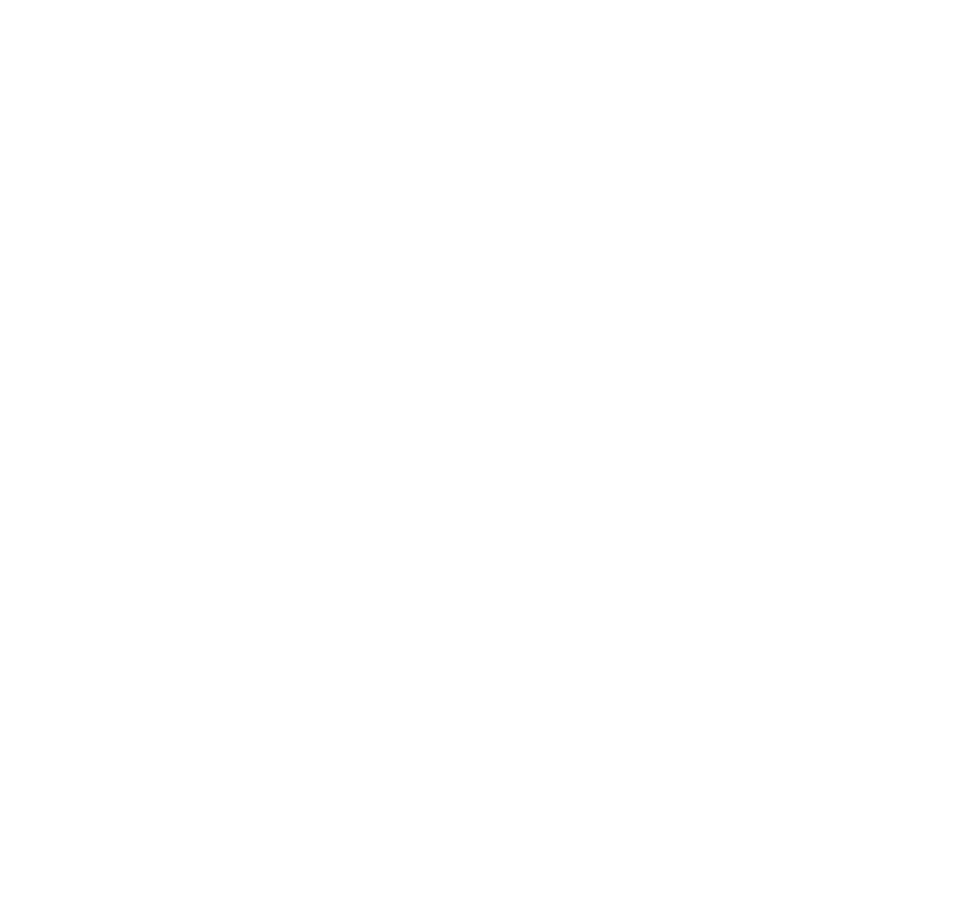
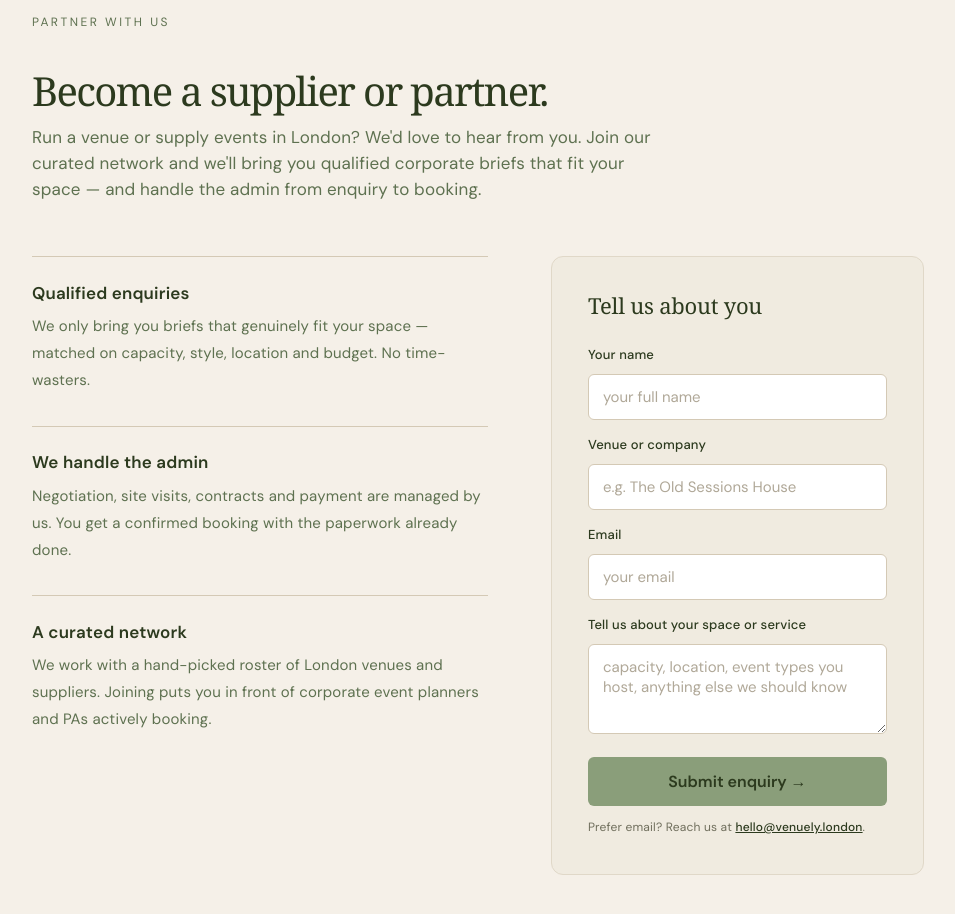
Before and after one commit to venuelylondon/Venuely, a React (Vite) app: page /partners in a window 1280 px wide. Before the commit this address had no page. Shown: the part 180-1094 px from the top of the page, without its empty margins (162-1117 px from the left). Before the commit the page ends 800 px from the top, so only its background shows below. Built offline with nearby package versions, Linux system fonts and the light colour scheme.

Commit message:
add become a supplier or partner page with nav link and form

```diff
--- a/src/App.jsx
+++ b/src/App.jsx
@@ -4,6 +4,7 @@
 import BlogPage from './BlogPage'
 import FAQPage from './FAQPage'
 import HowItWorksPage from './HowItWorksPage'
+import PartnersPage from './PartnersPage'
 
 function App() {
   return (
@@ -14,6 +15,7 @@
       <Route path="/blog" element={<BlogPage />} />
       <Route path="/how-it-works" element={<HowItWorksPage />} />
       <Route path="/faq" element={<FAQPage />} />
+      <Route path="/partners" element={<PartnersPage />} />
     </Routes>
   )
 }
--- /dev/null
+++ b/src/PartnersPage.jsx
@@ -0,0 +1,162 @@
+import { useState } from "react";
+import { Link } from "react-router-dom";
+
+const FORMSPREE_ENDPOINT = "https://formspree.io/f/mkoegwqp";
+
+const reasons = [
+  {
+    title: "Qualified enquiries",
+    desc: "We only bring you briefs that genuinely fit your space — matched on capacity, style, location and budget. No time-wasters.",
+  },
+  {
+    title: "We handle the admin",
+    desc: "Negotiation, site visits, contracts and payment are managed by us. You get a confirmed booking with the paperwork already done.",
+  },
+  {
+    title: "A curated network",
+    desc: "We work with a hand-picked roster of London venues and suppliers. Joining puts you in front of corporate event planners and PAs actively booking.",
+  },
+];
+
+export default function PartnersPage() {
+  const [name, setName] = useState("");
+  const [company, setCompany] = useState("");
+  const [email, setEmail] = useState("");
+  const [message, setMessage] = useState("");
+  const [error, setError] = useState("");
+  const [submitting, setSubmitting] = useState(false);
+  const [submitted, setSubmitted] = useState(false);
+  const [hovered, setHovered] = useState(false);
+
+  const h = { onMouseEnter: () => setHovered(true), onMouseLeave: () => setHovered(false) };
+
+  const labelStyle = { display: "block", fontSize: 13, fontWeight: 500, color: "#2c3a1e", marginBottom: 6 };
+  const fieldStyle = {
+    width: "100%", padding: "12px 14px", fontSize: 15, fontFamily: "'DM Sans', sans-serif",
+    color: "#2c3a1e", background: "#fff", border: "1px solid #d4c9b5", borderRadius: 6, outline: "none",
+  };
+
+  const handleSubmit = async () => {
+    setError("");
+    if (!email) {
+      setError("Please provide an email address so we can get back to you.");
+      return;
+    }
+    if (!email.includes("@")) {
+      setError("Please enter a valid email address.");
+      return;
+    }
+    setSubmitting(true);
+    try {
+      await fetch(FORMSPREE_ENDPOINT, {
+        method: "POST",
+        headers: { "Content-Type": "application/json", Accept: "application/json" },
+        body: JSON.stringify({
+          formType: "Supplier / partner enquiry",
+          name,
+          company,
+          email,
+          message,
+        }),
+      });
+    } catch (e) {}
+    setSubmitting(false);
+    setSubmitted(true);
+  };
+
+  return (
+    <div style={{ minHeight: "100vh", background: "#f5f0e8", fontFamily: "'DM Sans', 'Helvetica Neue', sans-serif" }}>
+      <style>{`
+        @import url('https://fonts.googleapis.com/css2?family=DM+Sans:wght@300;400;500;600&display=swap');
+        *, *::before, *::after { box-sizing: border-box; margin: 0; padding: 0; }
+        a { transition: opacity 0.2s ease; }
+        a:hover { opacity: 0.8; }
+        .vly-page { padding: 3rem 3rem 5rem; }
+        .vly-partner-grid { display: grid; grid-template-columns: 1.1fr 0.9fr; gap: 3.5rem; align-items: start; }
+        .vly-partner-reasons { display: grid; grid-template-columns: 1fr; gap: 1.75rem; }
+        ::placeholder { color: #b0a898; }
+        @media (max-width: 768px) {
+          .vly-page { padding: 2rem 1.25rem 3rem; }
+          .vly-partner-grid { grid-template-columns: 1fr; gap: 2.5rem; }
+        }
+      `}</style>
+
+      {/* Top bar */}
+      <nav style={{ display: "flex", justifyContent: "space-between", alignItems: "center", padding: "1.75rem 3rem", background: "#f5f0e8", borderBottom: "1px solid #e0d8c8" }}>
+        <Link to="/" style={{ textDecoration: "none", display: "inline-block", textAlign: "center" }}>
+          <div style={{ fontFamily: "Georgia, 'Times New Roman', serif", fontWeight: 300, color: "#2c3a1e", letterSpacing: "-0.5px", lineHeight: 1, fontSize: 38 }}>Venuely</div>
+          <div style={{ fontSize: 15, color: "#4f6a3f", letterSpacing: "8px", textTransform: "uppercase", marginTop: 7, paddingLeft: 8 }}>London</div>
+        </Link>
+        <Link to="/" style={{ color: "#2c3a1e", background: "#f0ebe0", border: "1px solid #d4c9b5", borderRadius: 6, textDecoration: "none", fontWeight: 500, fontSize: 15, padding: "10px 20px" }}>
+          ← Back to home
+        </Link>
+      </nav>
+
+      <div className="vly-page" style={{ maxWidth: 1000, margin: "0 auto" }}>
+        <p style={{ fontSize: 12, color: "#5e7150", letterSpacing: "2.5px", textTransform: "uppercase", marginBottom: "0.75rem" }}>Partner with us</p>
+        <h1 style={{ fontFamily: "Georgia, serif", fontWeight: 300, color: "#2c3a1e", lineHeight: 1.2, marginBottom: "0.5rem", fontSize: 40 }}>Become a supplier or partner.</h1>
+        <p style={{ fontSize: 17, color: "#5e7150", marginBottom: "3rem", maxWidth: 620 }}>Run a venue or supply events in London? We'd love to hear from you. Join our curated network and we'll bring you qualified corporate briefs that fit your space — and handle the admin from enquiry to booking.</p>
+
+        <div className="vly-partner-grid">
+          {/* Reasons */}
+          <div className="vly-partner-reasons">
+            {reasons.map((r) => (
+              <div key={r.title} style={{ borderTop: "1px solid #d4c9b5", paddingTop: "1.25rem" }}>
+                <div style={{ fontSize: 17, fontWeight: 600, color: "#2c3a1e", marginBottom: "0.4rem" }}>{r.title}</div>
+                <div style={{ fontSize: 15, color: "#5e7150", lineHeight: 1.8 }}>{r.desc}</div>
+              </div>
+            ))}
+          </div>
+
+          {/* Form */}
+          <div id="partner-form" style={{ background: "#f0ebe0", borderRadius: 12, border: "1px solid #e0d8c8", padding: "2rem" }}>
+            {submitted ? (
+              <div style={{ textAlign: "center", padding: "1.5rem 0" }}>
+                <h2 style={{ fontFamily: "Georgia, serif", fontWeight: 300, color: "#2c3a1e", fontSize: 24, marginBottom: "0.5rem" }}>Thank you.</h2>
+                <p style={{ fontSize: 15, color: "#5e7150", lineHeight: 1.7 }}>We've received your details and will be in touch shortly to talk about working together.</p>
+              </div>
+            ) : (
+              <>
+                <h2 style={{ fontFamily: "Georgia, serif", fontWeight: 300, color: "#2c3a1e", fontSize: 22, marginBottom: "1.25rem" }}>Tell us about you</h2>
+
+                <div style={{ marginBottom: 12 }}>
+                  <label style={labelStyle}>Your name</label>
+                  <input type="text" placeholder="your full name" value={name} onChange={e => setName(e.target.value)} style={fieldStyle} {...h} />
+                </div>
+
+                <div style={{ marginBottom: 12 }}>
+                  <label style={labelStyle}>Venue or company</label>
+                  <input type="text" placeholder="e.g. The Old Sessions House" value={company} onChange={e => setCompany(e.target.value)} style={fieldStyle} {...h} />
+                </div>
+
+                <div style={{ marginBottom: 12 }}>
+                  <label style={labelStyle}>Email</label>
+                  <input type="email" placeholder="your email" value={email} onChange={e => { setEmail(e.target.value); setError(""); }} style={fieldStyle} {...h} />
+                </div>
+
+                {error && (
+                  <div style={{ color: "#993C1D", fontSize: 12, lineHeight: 1.5, marginBottom: 12 }}>
+                    {error}
+                  </div>
+                )}
+
+                <div style={{ marginBottom: 16 }}>
+                  <label style={labelStyle}>Tell us about your space or service</label>
+                  <textarea placeholder="capacity, location, event types you host, anything else we should know" value={message} onChange={e => setMessage(e.target.value)} style={{ ...fieldStyle, minHeight: 90, resize: "vertical" }} {...h} />
+                </div>
+
+                <button onClick={handleSubmit} disabled={submitting} style={{ width: "100%", padding: "14px", fontSize: 16, fontWeight: 600, fontFamily: "'DM Sans', sans-serif", color: "#2c3a1e", background: "#8a9e7a", border: "none", borderRadius: 6, cursor: submitting ? "default" : "pointer", opacity: submitting ? 0.7 : 1 }} {...h}>
+                  {submitting ? "Sending…" : "Submit enquiry →"}
+                </button>
+
+                <p style={{ fontSize: 12, color: "#6f6e5c", marginTop: 12, lineHeight: 1.6 }}>
+                  Prefer email? Reach us at <a href="mailto:hello@venuely.london?subject=Supplier / partner enquiry" style={{ color: "#2c3a1e", fontWeight: 500 }}>hello@venuely.london</a>.
+                </p>
+              </>
+            )}
+          </div>
+        </div>
+      </div>
+    </div>
+  );
+}
--- a/src/VenuelyLanding.jsx
+++ b/src/VenuelyLanding.jsx
@@ -236,6 +236,7 @@
             <a href="#how-it-works" className="vly-nav-link" style={{ fontSize: 15, color: "#2c3a1e", textDecoration: "none", fontWeight: 500 }}>How it works</a>
             <a href="#faq" className="vly-nav-link" style={{ fontSize: 15, color: "#2c3a1e", textDecoration: "none", fontWeight: 500 }}>FAQ</a>
             <a href="#why-us" className="vly-nav-link" style={{ fontSize: 15, color: "#2c3a1e", textDecoration: "none", fontWeight: 500 }}>What we do</a>
+            <Link to="/partners" className="vly-nav-link" style={{ fontSize: 15, color: "#2c3a1e", textDecoration: "none", fontWeight: 500 }}>Partners</Link>
           </div>
           <a
             href="#brief-form"
@@ -681,6 +682,7 @@
           <Link to="/how-it-works" style={{ fontSize: 14, color: "#a8bc98", textDecoration: "none", fontWeight: 500 }} {...h}>How it works</Link>
           <Link to="/faq" style={{ fontSize: 14, color: "#a8bc98", textDecoration: "none", fontWeight: 500 }} {...h}>FAQ</Link>
           <Link to="/blog" style={{ fontSize: 14, color: "#a8bc98", textDecoration: "none", fontWeight: 500 }} {...h}>Blog</Link>
+          <Link to="/partners" style={{ fontSize: 14, color: "#a8bc98", textDecoration: "none", fontWeight: 500 }} {...h}>Partners</Link>
           <Link to="/privacy" style={{ fontSize: 14, color: "#a8bc98", textDecoration: "none", fontWeight: 500 }} {...h}>Privacy Policy</Link>
           <Link to="/terms" style={{ fontSize: 14, color: "#a8bc98", textDecoration: "none", fontWeight: 500 }} {...h}>Terms of Service</Link>
           <a href="https://www.instagram.com/venuely.london/" target="_blank" rel="noreferrer" style={{ fontSize: 14, color: "#a8bc98", textDecoration: "none", fontWeight: 500 }} {...h}>Instagram</a>
```
